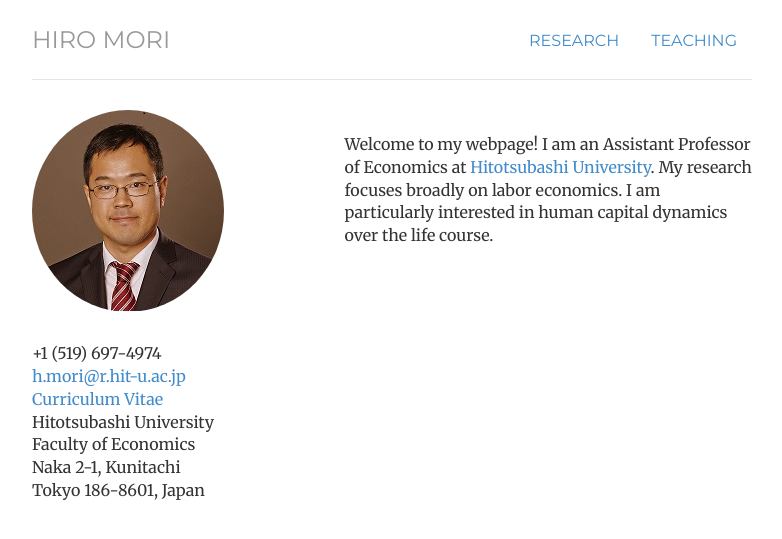
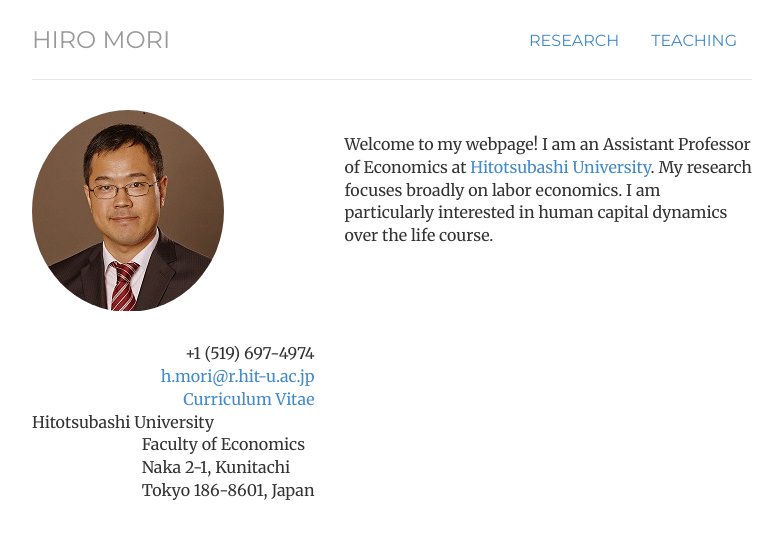
Before and after one commit to morihiroaki/morihiroaki.github.io, a Jekyll site: the page built from index.html, in a window 1280 px wide. Shown: the top 539 px of the page, without its empty margins (248-1030 px from the left). Built offline with Jekyll 4.4.1, drawn with Linux system fonts in a browser that asks for light colours.

Commit message:
Update index.html

```diff
--- a/index.html
+++ b/index.html
@@ -12,23 +12,23 @@ description:
                   	<img  class="img-circle avatar" alt="Hiro Mori" src="files/portrait.jpg">
                     <div class="contact-item">
                       <div class="icon pull-left text-center"><span class="fa fa-phone fa-fw"></span></div>
-                      <div class="title only pull-left">  +1 (519) 697-4974</div>
+                      <div class="title only pull-right">  +1 (519) 697-4974</div>
                     </div>
                     <br>
                     <div class="contact-item">
                       <div class="icon pull-left text-center"><span class="fa fa-envelope fa-fw"></span></div>
-                      <div class="title only pull-left"><a href="mailto:h.mori@r.hit-u.ac.jp" id="email_link" class="tracked-link" data-label="Email">  h.mori&commat;r.hit-u.ac.jp</a></div>
+                      <div class="title only pull-right"><a href="mailto:h.mori@r.hit-u.ac.jp" id="email_link" class="tracked-link" data-label="Email">  h.mori&commat;r.hit-u.ac.jp</a></div>
                     </div>
                     <br>
                     <div class="contact-item">
                       <div class="icon pull-left text-center"><span class="fa fa-file-text-o fa-fw"></span></div>
-                      <div class="title only pull-left"><a href="/files/cv_mori.pdf" id="cv_link1" class="tracked-link" data-label="CV">  Curriculum Vitae</a></div>
+                      <div class="title only pull-right"><a href="/files/cv_mori.pdf" id="cv_link1" class="tracked-link" data-label="CV">  Curriculum Vitae</a></div>
                     </div>
                     <br>
                     <div class="contact-item">
                       <div class="icon pull-left text-center"><span class="fa fa-map-marker fa-fw"></span></div>
                       <div class="title pull-left">Hitotsubashi University</div><br>
-                      <div class="description pull-left">
+                      <div class="description pull-right">
                       Faculty of Economics<br>
                       Naka 2-1, Kunitachi<br>
                       Tokyo 186-8601, Japan
```
